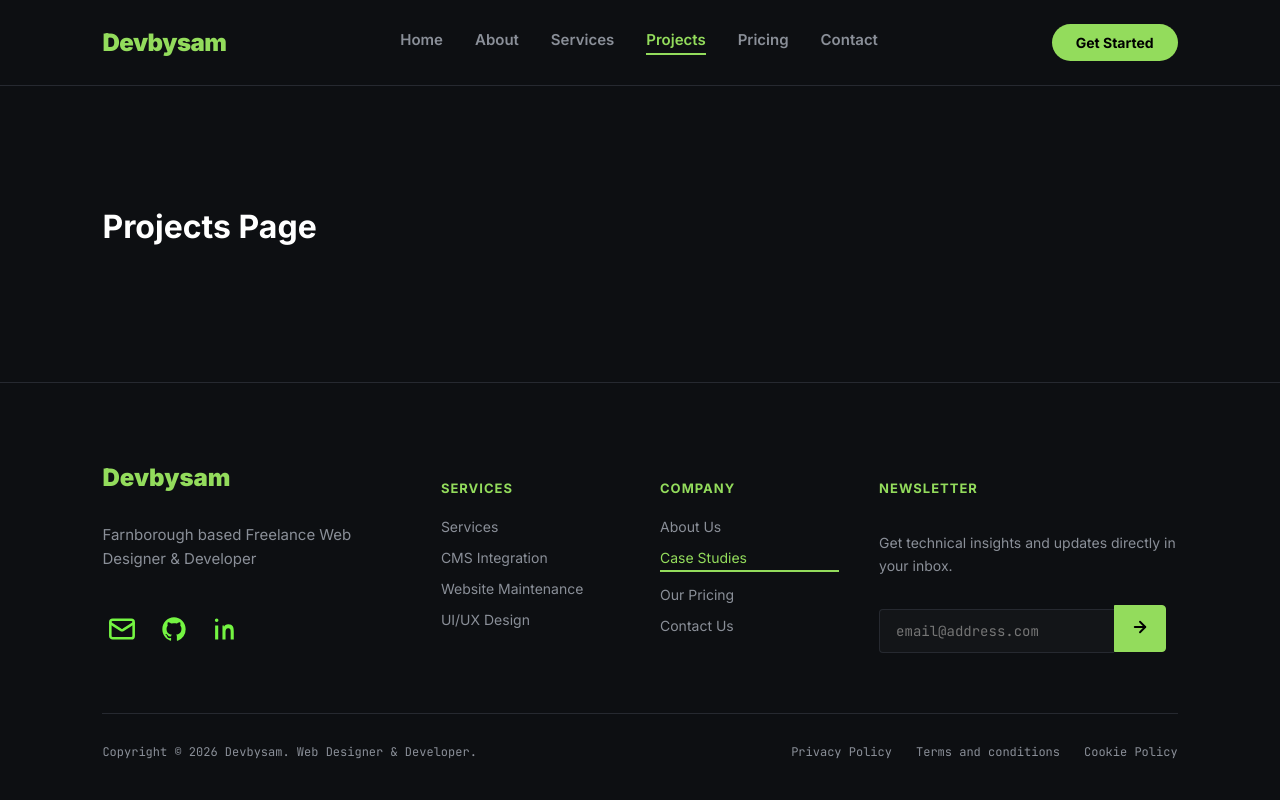
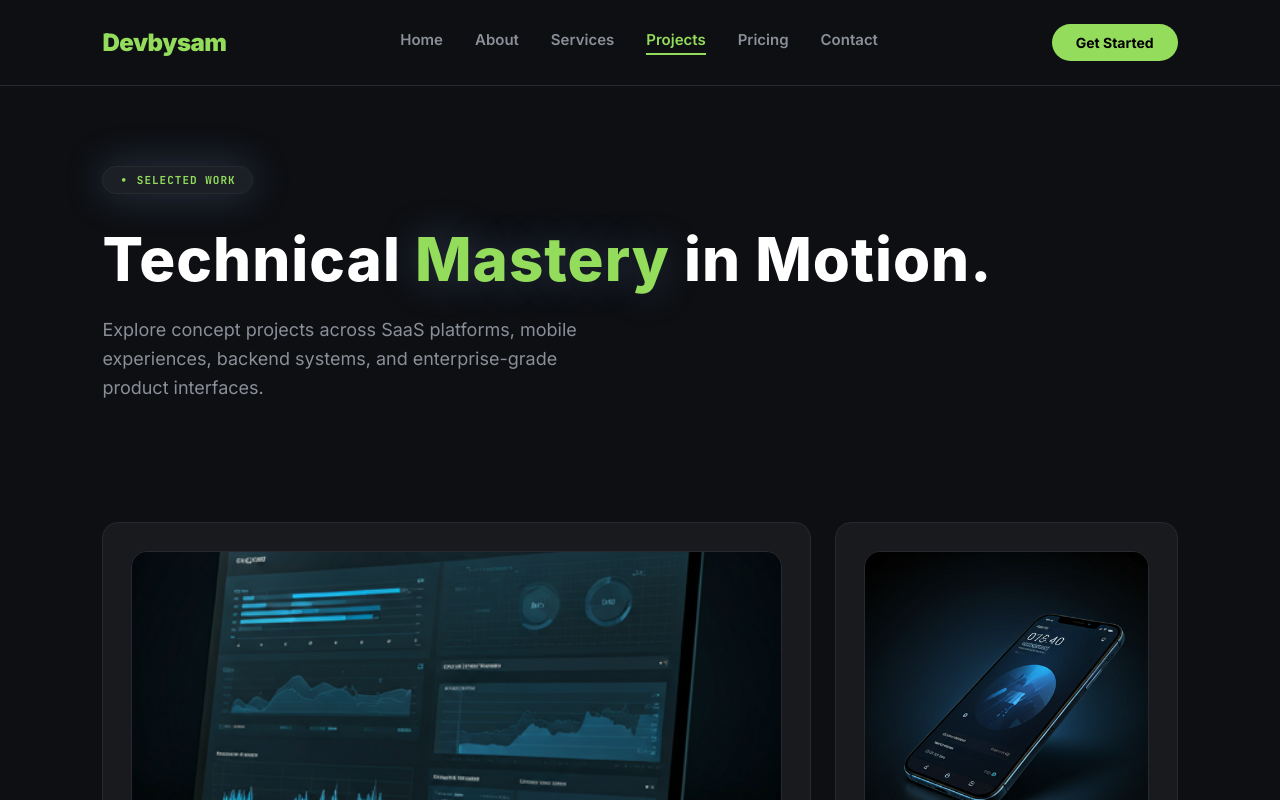
Before and after one commit to HoussamLh/React-Version, a React (Vite) app: page /projects in a window 1280 px wide. Shown: the top 800 px of the page. Built offline with nearby package versions, Linux system fonts and the light colour scheme.

Commit message:
add projects page route

```diff
--- /dev/null
+++ b/src/features/projects/index.ts
@@ -0,0 +1,2 @@
+export * from "./sections";
+export * from "./components";
--- a/src/routes/Projects.tsx
+++ b/src/routes/Projects.tsx
@@ -1,7 +1,12 @@
 import React from "react";
-export const Projects: React.FC = () => (
-  <div style={styles.page}>
-    <h1>Projects Page</h1>
-  </div>
-);
-const styles = { page: { padding: "100px 8%", color: "#fff" } };
+import { CTASection, HeroSection, ProjectsSection } from "../features/projects";
+
+export const Projects: React.FC = () => {
+  return (
+    <div className="ds-page">
+      <HeroSection />
+      <ProjectsSection />
+      <CTASection />
+    </div>
+  );
+};
```
